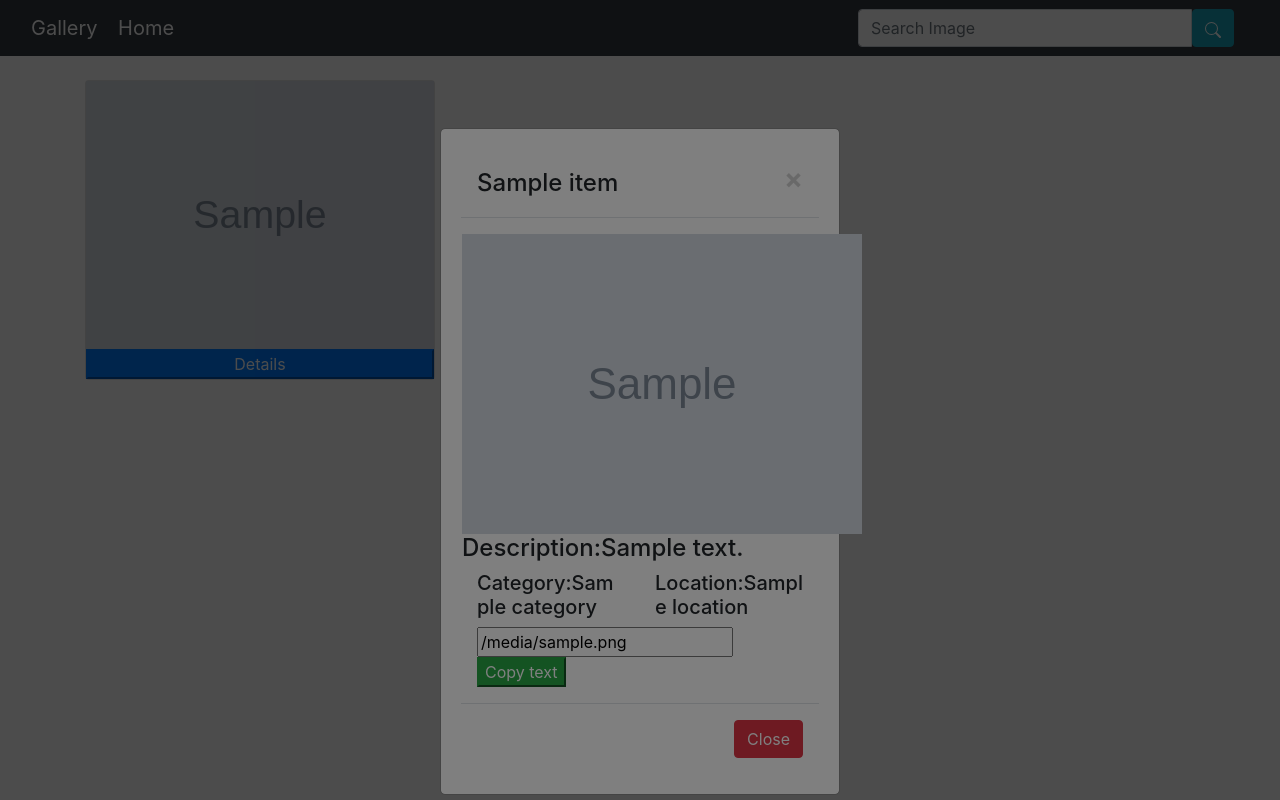
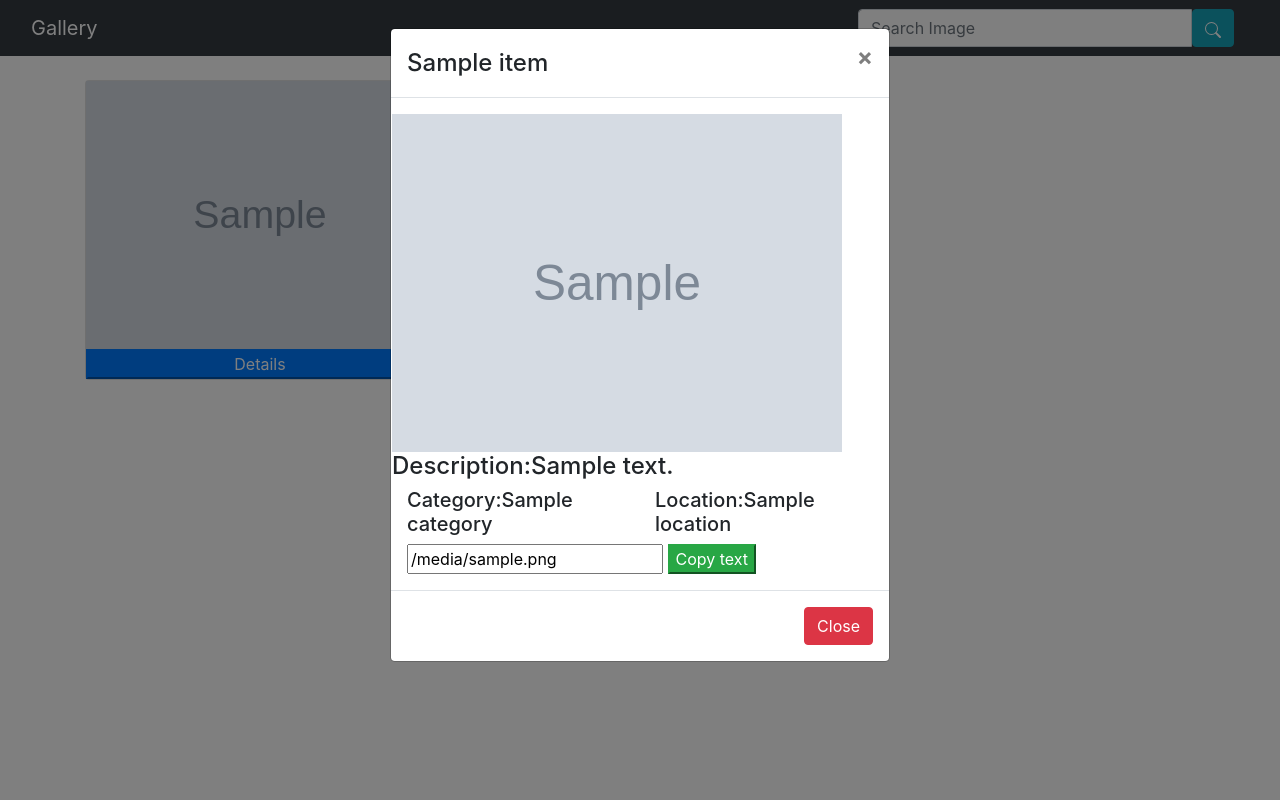
Before and after one commit to Joannsaj/gallery, a Django app: template pics/templates/pics.html in a window 1280 px wide, after a click on "Details". Run offline with Django 3.2, Linux system fonts and the light colour scheme; the template is opened without the code that fills it: most values are stand-ins (such as "Sample title", 1, 10 or a date in 2020); grey boxes marked "Sample" are stand-in pictures; some libraries are stand-ins or nearby versions.

```diff
--- a/pics/templates/navbar.html
+++ b/pics/templates/navbar.html
@@ -12,7 +12,6 @@
         <div class="container-fluid">
             <div class="navbar-header">
                 <a class="navbar-brand" href="{% url 'home' %}">Gallery</a>
-                <a class="navbar-brand" href="{% url 'image' %}">Home</a>
             </div>
             <div class="col-sm-4 col-md-4 navbar-right">
 
--- a/static/css/base.css
+++ /dev/null
@@ -1,76 +0,0 @@
-.tooltip {
-    position: relative;
-    display: inline-block;
-  }
-
-  .tooltip .tooltiptext {
-    visibility: hidden;
-    width: 140px;
-    background-color: #555;
-    color: #fff;
-    text-align: center;
-    border-radius: 6px;
-    padding: 5px;
-    position: absolute;
-    z-index: 1;
-    bottom: 150%;
-    left: 50%;
-    margin-left: -75px;
-    opacity: 0;
-    transition: opacity 0.3s;
-  }
-
-  .tooltip .tooltiptext::after {
-    content: "";
-    position: absolute;
-    top: 100%;
-    left: 50%;
-    margin-left: -5px;
-    border-width: 5px;
-    border-style: solid;
-    border-color: #555 transparent transparent transparent;
-  }
-
-  .tooltip:hover .tooltiptext {
-    visibility: visible;
-    opacity: 1;
-  }
-
-  /* The Modal (background) */
-.modal {
-    display: none; /* Hidden by default */
-    position: fixed; /* Stay in place */
-    z-index: 1; /* Sit on top */
-    padding-top: 100px; /* Location of the box */
-    left: 0;
-    top: 0;
-    width: 100%; /* Full width */
-    height: 100%; /* Full height */
-    overflow: auto; /* Enable scroll if needed */
-    background-color: rgb(0,0,0); /* Fallback color */
-    background-color: rgba(0,0,0,0.4); /* Black w/ opacity */
-  }
-
-  /* Modal Content */
-  .modal-content {
-    background-color: #fefefe;
-    margin: auto;
-    padding: 20px;
-    border: 1px solid #888;
-    width: 80%;
-  }
-
-  /* The Close Button */
-  .close {
-    color: #aaaaaa;
-    float: right;
-    font-size: 28px;
-    font-weight: bold;
-  }
-
-  .close:hover,
-  .close:focus {
-    color: #000;
-    text-decoration: none;
-    cursor: pointer;
-  }
```
Also changed, not shown: pics/templates/index.html (+13 -4 lines), static/images/pexels-photo.jpeg (added).
